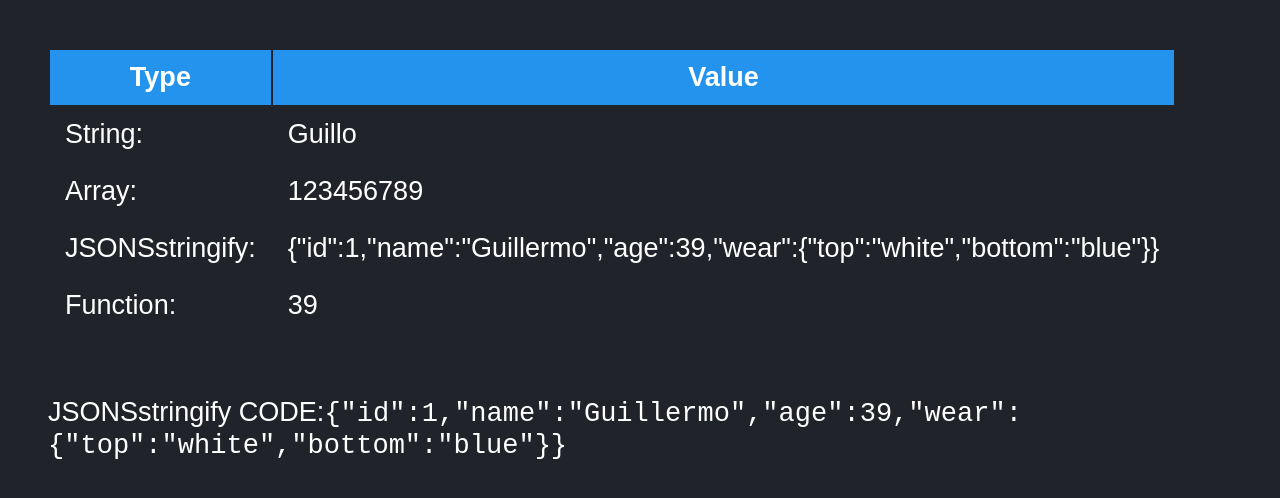
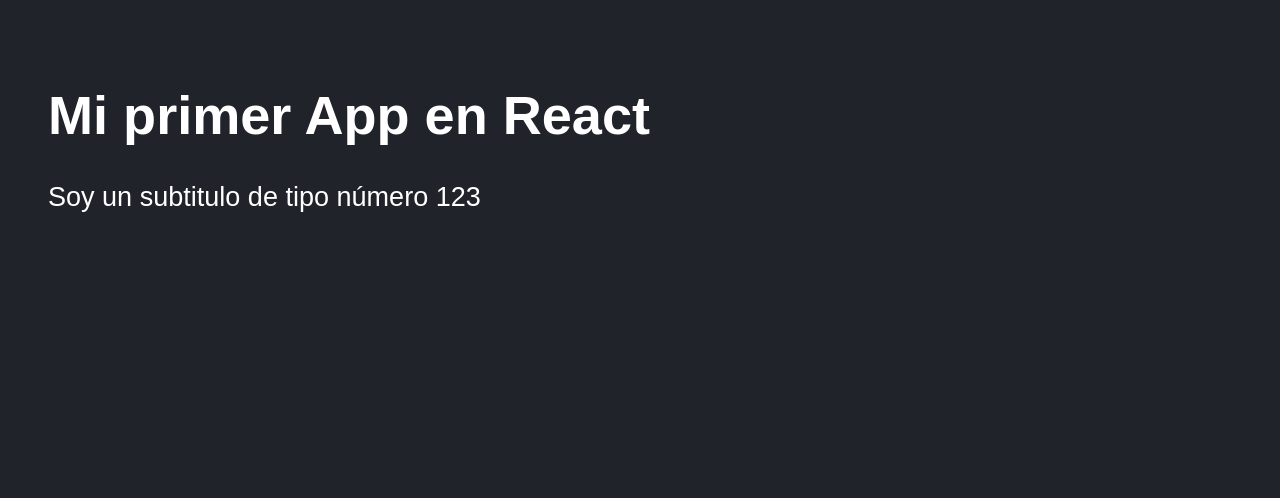
Before and after one commit to guillomal373/react_v2023, a React (Vite) app in the folder fernando-herrera/03-counter-app-vite/: page / in a window 1280 px wide. Shown: the top 498 px of the page. Built offline with nearby package versions, Linux system fonts and the light colour scheme.

Commit message:
props desde el padre

```diff
--- a/fernando-herrera/03-counter-app-vite/src/HelloApp.jsx
+++ b/fernando-herrera/03-counter-app-vite/src/HelloApp.jsx
@@ -1,45 +1,10 @@
-const nombre = 'Guillo';
-const newArray = [1,2,3,4,5,6,7,8,9];
-const persona = {id:1, name: 'Guillermo', age: 39, wear: {top: 'white', bottom: 'blue'}};
 
-const getMyAge = () => {
-    return persona.age;
-}
+export const App = ( props ) => {
 
-export const App = () => {
     return (
         <>
-        <table>
-            <thead>
-                <tr>
-                    <th>Type</th>
-                    <th>Value</th>
-                </tr>
-            </thead>
-            <tbody>
-                <tr>
-                    <td>String:</td>
-                    <td>{nombre}</td>
-                </tr>
-                <tr>
-                    <td>Array:</td>
-                    <td>{newArray}</td>
-                </tr>
-                <tr>
-                    <td>JSONSstringify:</td>
-                    <td>{JSON.stringify(persona)}</td>
-                </tr>
-                <tr>
-                    <td>Function: </td>
-                    <td>{getMyAge()}</td>
-                </tr>
-            </tbody>
-        </table>
-        <br /><br />
-        <div>
-            JSONSstringify CODE:
-            <code>{JSON.stringify(persona)}</code>
-        </div>
+        <h1>{props.title}</h1>
+        <p>Soy un subtitulo de tipo número {props.subTitle}</p>
         </>
     );
 }
--- a/fernando-herrera/03-counter-app-vite/src/main.jsx
+++ b/fernando-herrera/03-counter-app-vite/src/main.jsx
@@ -7,6 +7,6 @@
 
 ReactDOM.createRoot( document.getElementById('root') ).render(
     <React.StrictMode>
-        <App/>
+        <App title='Mi primer App en React' subTitle={123}/>
     </React.StrictMode>
 );
```
